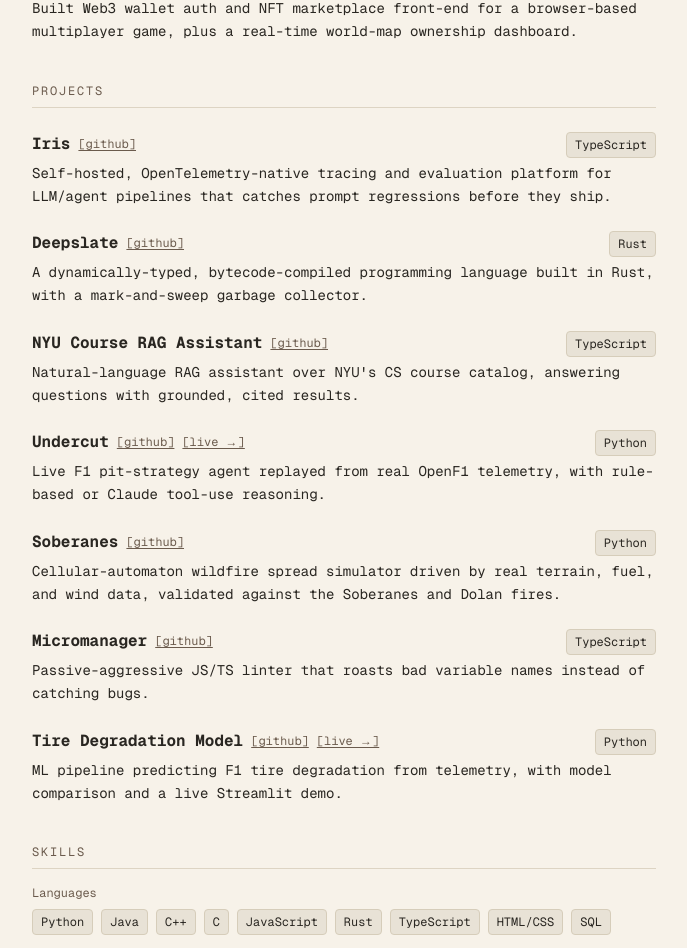
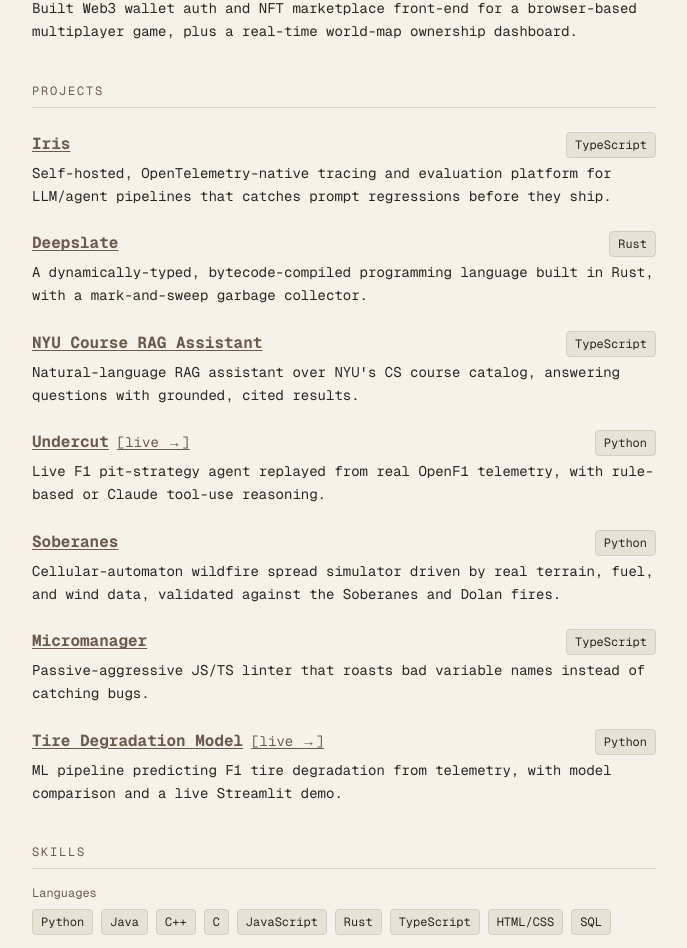
Before and after one commit to saishettar/ss-portfolio, a Next.js app: page / in a window 1280 px wide. Shown: the part 673-1621 px from the top of the page, without its empty margins (296-983 px from the left). Built offline with nearby package versions, Linux system fonts and the light colour scheme.

Commit message:
Make project titles the GitHub link
Drop the separate [github] tag; the underlined title itself now
links to the repo.

Co-Authored-By: Claude Sonnet 5 <noreply@anthropic.com>
Claude-Session: https://claude.ai/code/session_01Vucj7g3Fgp9a447nYqSmmM

```diff
--- a/src/app/page.tsx
+++ b/src/app/page.tsx
@@ -199,22 +199,21 @@ export default function Home() {
         {projects.map((project) => (
           <div key={project.name} className="flex flex-col gap-1">
             <div className="flex items-baseline justify-between gap-4">
-              <h3 className="font-bold flex items-center gap-2">
-                {project.name}
+              <h3 className="flex items-baseline gap-2">
                 <a
                   href={project.repo}
                   target="_blank"
                   rel="noreferrer"
-                  className="text-xs font-normal"
+                  className="font-bold"
                 >
-                  [github]
+                  {project.name}
                 </a>
                 {project.live && (
                   <a
                     href={project.live}
                     target="_blank"
                     rel="noreferrer"
-                    className="text-xs font-normal"
+                    className="text-sm text-muted"
                   >
                     [live &rarr;]
                   </a>
```
